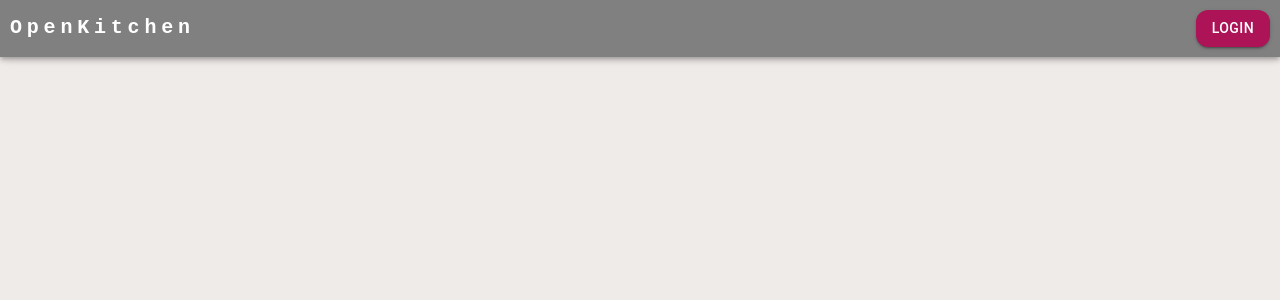
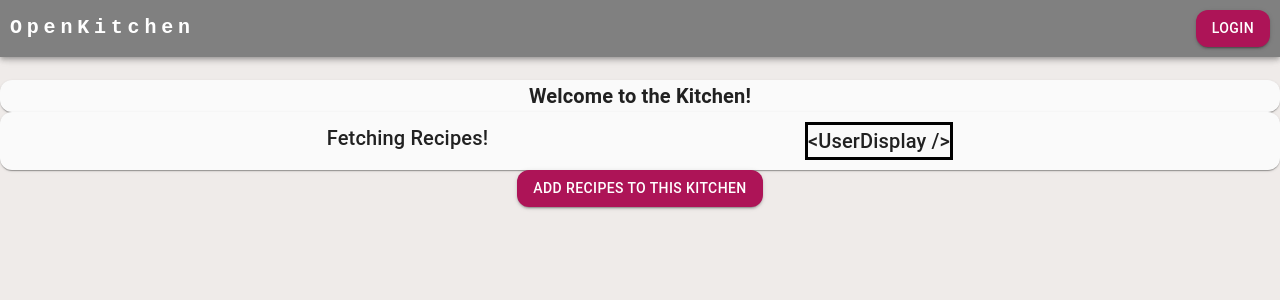
Before and after one commit to HTMElephant/open-kitchen, a React (Create React App) app: page /kitchens/1/recipes in a window 1280 px wide. Before the commit this address had no page. Shown: the top 300 px of the page. Built offline with nearby package versions, Linux system fonts and the light colour scheme; no server answers.

Commit message:
added new front end route, updated App.js accordingly, small edits on unneeded imports, etc.

```diff
--- a/src/App.js
+++ b/src/App.js
@@ -1,14 +1,13 @@
 import { Routes, Route } from "react-router-dom";
 import "./App.css";
 import { AppProvider } from "./context/AppContext";
-import { useContext } from "react";
 import Login from "./components/Login";
 import Register from "./components/Register";
 import Recipe from "./components/Recipe";
-import AppContext from "./context/AppContext";
 import ResponsiveAppBar from "./components/ResponsiveAppBar";
 import Home from "./components/Home";
 import OpenKitchenThemeProvider from "./themes/OpenKitchenThemeProvider";
+import Kitchen from "./components/Kitchen";
 
 function App() {
   return (
@@ -20,6 +19,8 @@ function App() {
           <Route path="/login" element={<Login />} />
           <Route path="/register" element={<Register />} />
           <Route path ="/recipes/:id" element={<Recipe />} />
+          <Route path ="/kitchens/:id/recipes" element={<Kitchen />} />
+
         </Routes>
       </div>
     </div>
--- /dev/null
+++ b/src/components/Kitchen/Kitchen.js
@@ -0,0 +1,85 @@
+import { Typography, Grid, Button, Paper } from "@mui/material";
+import axios from "axios";
+import { useEffect, useState } from "react";
+import { useParams } from "react-router-dom";
+import RecipesDisplay from "../RecipesDisplay/RecipesDisplay";
+
+const Kitchen = () => {
+  const [kitchenRecipes, setKitchenRecipes] = useState();
+  const { id } = useParams();
+
+  const getKitchenRecipes = async (id) => {
+    const response = await axios.get(`/v1/kitchen/${id}/recipes`);
+    const recipes = response.data;
+    setKitchenRecipes(recipes);
+  };
+
+  // invokes getKitchenREcipes only when there are no kitchenRecipes to begin with
+  !kitchenRecipes ? getKitchenRecipes(id) : <></>;
+
+  //   This useEffect will recall 'recipes' any time the 'id' changes in the routes parameters
+  useEffect(() => {
+    getKitchenRecipes(id);
+  }, [id]);
+
+  return (
+    // This container will hold the Welcome header, the recipe list, the users in the kitchen, and the add recipe button;
+    <Grid container direction="column">
+      {/* 1 of 3 items in PARENT container */}
+      {/* Kitchen Header */}
+      <Grid item>
+        <Paper>
+          <Typography variant="h6" fontWeight="bold">
+            Welcome to the Kitchen!
+          </Typography>
+        </Paper>
+      </Grid>
+
+      {/* 2 of 3 items in PARENT container */}
+      {/* Child Container to hold Recipe list and Users */}
+      <Grid item>
+        <Paper>
+          <Grid
+            container
+            justifyContent="space-evenly"
+            alignContent="center"
+            padding="10px"
+          >
+            {/*  1 of 2 items in CHILD container*/}
+            {/* Recipe Display */}
+            <Grid item>
+              {/* Put this in for the first typography
+                <RecipesDisplay  recipeList={kitchenRecipes}/>
+            */}
+              {kitchenRecipes ? (
+                // Replace with RecipesDisplay
+                <Typography
+                  variant="h6"
+                  border="solid 3px black"
+                >{`<RecipeDisplay recipeList={kitchenRecipes} />`}</Typography>
+              ) : (
+                <Typography variant="h6">Fetching Recipes!</Typography>
+              )}
+            </Grid>
+            {/*  2 of 2 items in CHILD container*/}
+            <Grid item>
+              {/* UsersDisplay Component needs to be created and put here */}
+              <Typography
+                variant="h6"
+                border="solid 3px black"
+              >{`<UserDisplay />`}</Typography>
+            </Grid>
+          </Grid>
+        </Paper>
+      </Grid>
+
+      {/* 3 of 3 items in PARENT container */}
+      <Grid item>
+        {/* Add Recipes to Kitchen */}
+        <Button variant="contained">ADD RECIPES TO THIS KITCHEN</Button>
+      </Grid>
+    </Grid>
+  );
+};
+
+export default Kitchen;
--- /dev/null
+++ b/src/components/Kitchen/index.js
@@ -0,0 +1,2 @@
+import Kitchen from "./Kitchen"
+export default Kitchen;
--- a/src/components/Recipe/Recipe.js
+++ b/src/components/Recipe/Recipe.js
@@ -3,7 +3,6 @@ import { useState, useContext, useEffect } from "react";
 import { useParams } from "react-router-dom";
 import AppContext from "../../context/AppContext";
 import {
-  Box,
   Button,
   Grid,
   Typography,
```
